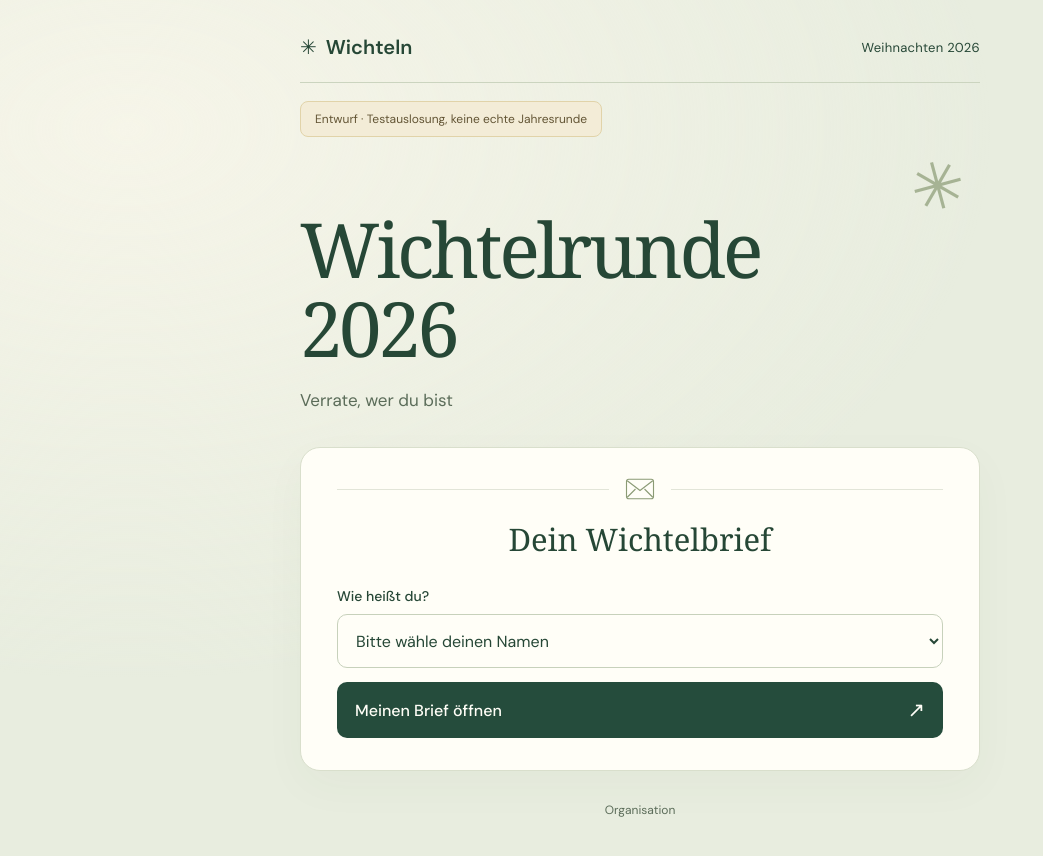
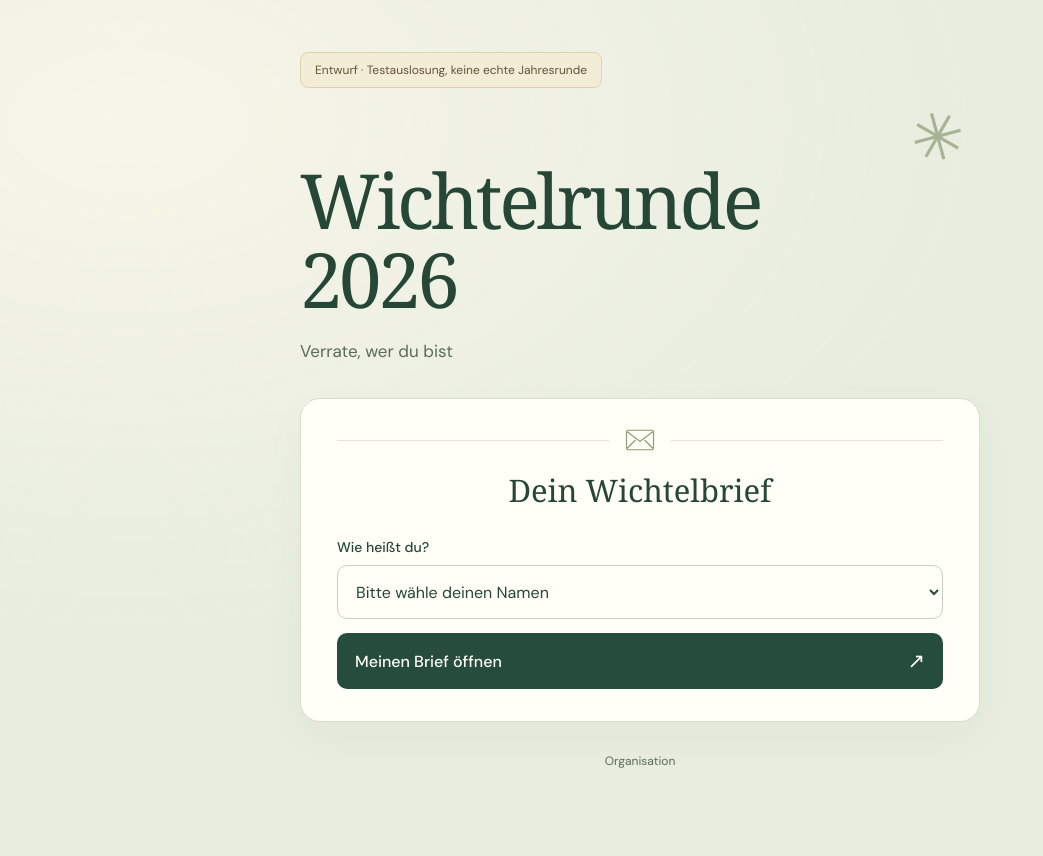
Before and after one commit to grosseskrokodil/ThiemoWichteln, a plain HTML site: page site/version-2.html in a window 1280 px wide. Shown: the whole page, without its empty margins (0-1043 px from the left). After the commit the page ends 813 px from the top, so only its background shows below. Drawn offline with Linux system fonts and the light colour scheme; a web font is replaced by a local one.

Commit message:
Remove top header from second interface version

```diff
--- a/site/app.js
+++ b/site/app.js
@@ -13,7 +13,8 @@
     return;
   }
   document.title = `Wichteln ${data.year}`;
-  document.getElementById('year').textContent = `Weihnachten ${data.year}`;
+  const yearLabel = document.getElementById('year');
+  if (yearLabel) yearLabel.textContent = `Weihnachten ${data.year}`;
   document.getElementById('edition').textContent = data.year;
   document.getElementById('demo').hidden = !data.demo;
   select.options[0].textContent = 'Bitte wähle deinen Namen';
--- a/site/version-2.html
+++ b/site/version-2.html
@@ -12,7 +12,6 @@
 </head>
 <body class="version-two">
   <main class="page">
-    <header class="masthead"><a class="wordmark" href="./">✳ <span>Wichteln</span></a><span class="year" id="year">Weihnachten</span></header>
     <div class="demo" id="demo" hidden>Entwurf · Testauslosung, keine echte Jahresrunde</div>
     <section class="hero" aria-labelledby="title">
       <div class="branch" aria-hidden="true">✳</div>
```
